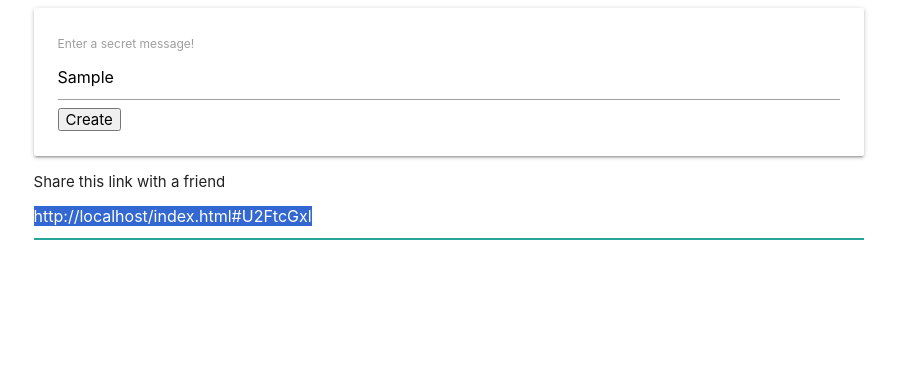
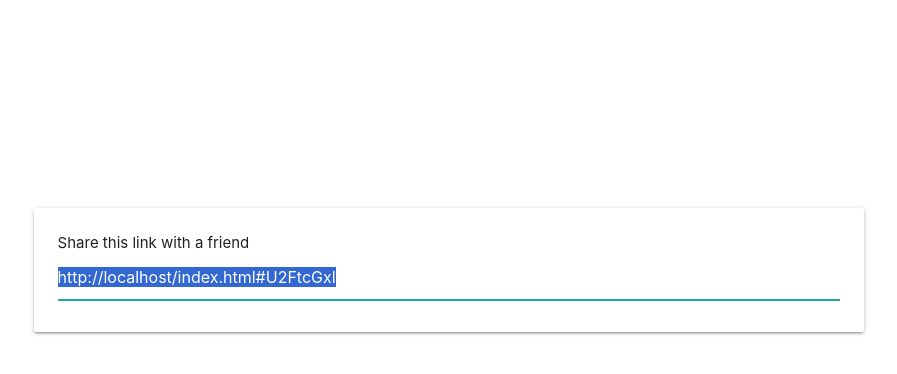
Before and after one commit to MinorImprovements/SecretMessages, a plain HTML site: page index.html in a window 1280 px wide. Both pictures are taken after typing "Sample" into the empty fields and a click on the button "Create". Shown: the whole page, without its empty margins (191-1088 px from the left). Drawn offline with nearby package versions, Linux system fonts and the light colour scheme.

Commit message:
added swaping of forms and margins around the form

```diff
--- a/index.html
+++ b/index.html
@@ -4,23 +4,28 @@
   <html>
     <head>
         <link rel = "stylesheet" href = "https://cdnjs.cloudflare.com/ajax/libs/materialize/1.0.0/css/materialize.min.css"/>
+        <style>
+            .row{
+                margin-top: 25vh;
+            }
+        </style>
     </head>
     <body>
         <div class ="row">
             <div class ="col s8 offset-s2">
-                <div class ="card-panel">
+                <div id="message-form" class ="card-panel">
                     <form>
                         <label>Enter a secret message!</label>
                         <input id="message-input"/>
                         <button class=""btn">Create</button>
                     </form>
                 </div>
-
+                <div id="link-form" class ="card-panel hide">
                     <div>
                         Share this link with a friend
-                        <input id="link-input"
+                        <input id="link-input"/>
                     </div>
-
+                </div>
             </div>
         </div>
         <script src ="index.js"></script>
--- a/index.js
+++ b/index.js
@@ -3,6 +3,9 @@
 
 document.querySelector('form').addEventListener('submit', event =>{
     event.preventDefault();
+
+    document.querySelector('#message-form').classList.add('hide');
+    document.querySelector('#link-form').classList.remove('hide');
 
     const input = document.querySelector('#message-input');
     const encrypted = btoa(input.value);
```
